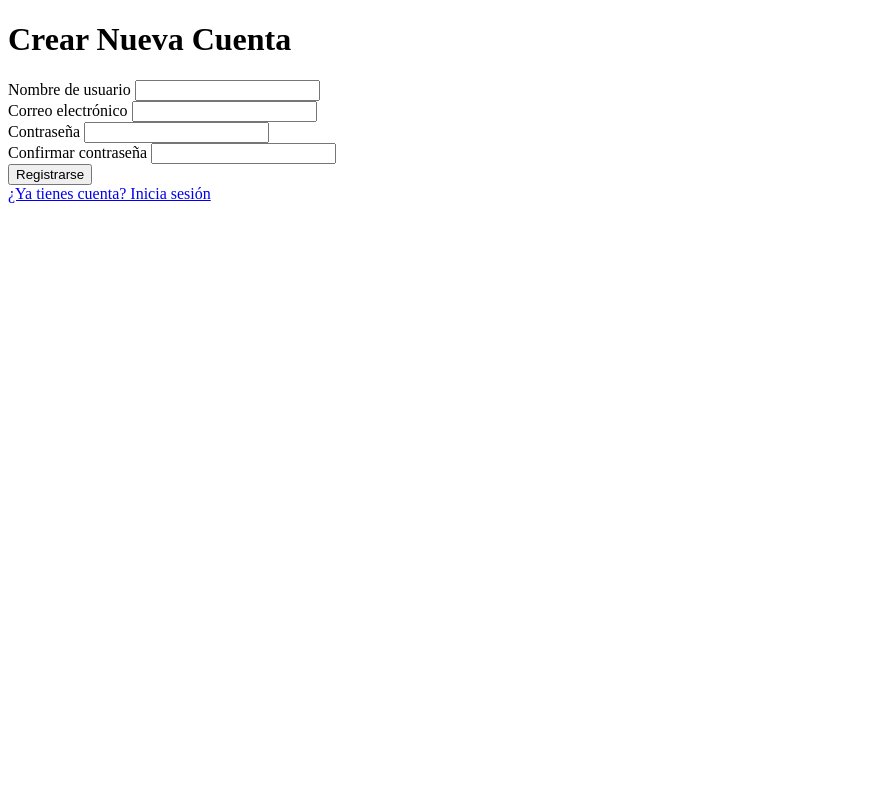
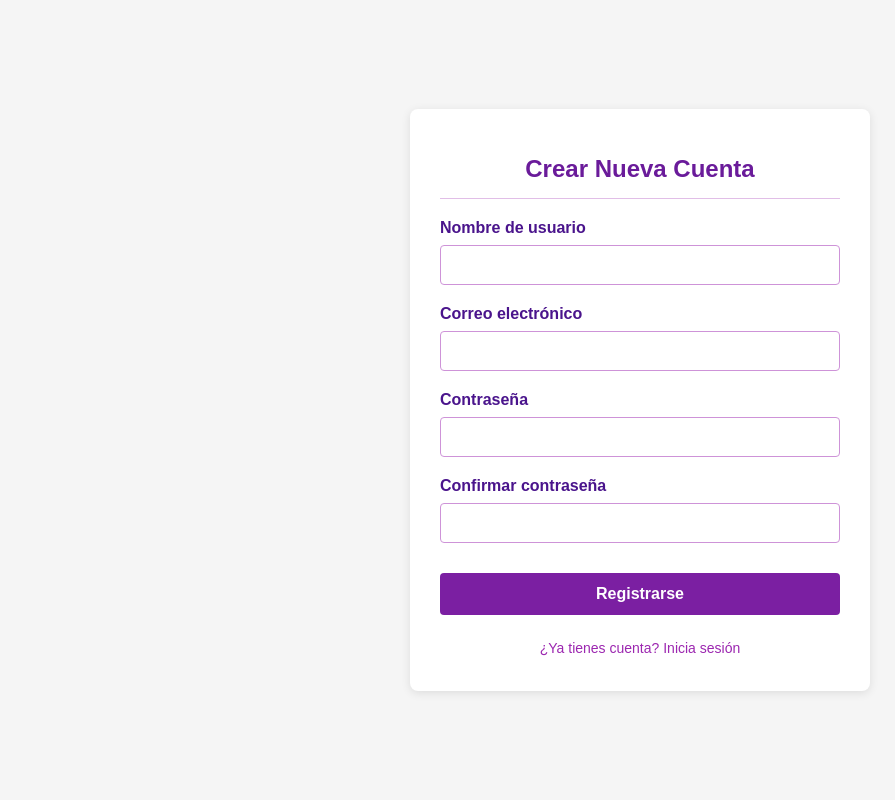
Before and after one commit to CarlimarR/Django_Project04, a Django app: page /signup/ in a window 1280 px wide. Shown: the whole page, without its empty margins (0-895 px from the left). Run offline with Django 5.2, Linux system fonts and the light colour scheme.

Commit message:
algunos estilos

```diff
--- /dev/null
+++ b/static/css/signup.css
@@ -0,0 +1,109 @@
+/* Estilos generales */
+body {
+    font-family: Arial, sans-serif;
+    background-color: #f5f5f5;
+    margin: 0;
+    padding: 0;
+    display: flex;
+    justify-content: center;
+    align-items: center;
+    min-height: 100vh;
+    color: #333;
+}
+
+/* Contenedor principal */
+div.login-container {
+    background-color: white;
+    border-radius: 8px;
+    box-shadow: 0 2px 10px rgba(0, 0, 0, 0.1);
+    padding: 30px;
+    width: 100%;
+    max-width: 400px;
+    margin: 20px;
+}
+
+/* Título */
+h1 {
+    font-size: 24px;
+    margin-bottom: 20px;
+    color: #6a1b9a; /* Morado oscuro */
+    text-align: center;
+    padding-bottom: 15px;
+    border-bottom: 1px solid #e1bee7; /* Morado claro */
+}
+
+/* Grupos de formulario */
+.form-group {
+    margin-bottom: 20px;
+}
+
+label {
+    display: block;
+    margin-bottom: 8px;
+    font-weight: 600;
+    color: #4a148c; /* Morado más oscuro */
+}
+
+input[type="text"],
+input[type="email"],
+input[type="password"] {
+    width: 100%;
+    padding: 10px;
+    border: 1px solid #ce93d8; /* Morado claro */
+    border-radius: 4px;
+    font-size: 16px;
+    box-sizing: border-box;
+}
+
+input[type="text"]:focus,
+input[type="email"]:focus,
+input[type="password"]:focus {
+    border-color: #9c27b0; /* Morado medio */
+    outline: none;
+    box-shadow: 0 0 0 2px rgba(156, 39, 176, 0.2); /* Morado con transparencia */
+}
+
+/* Mensajes de error */
+.error-message {
+    color: #d32f2f; /* Rojo para errores */
+    font-size: 14px;
+    margin-top: 5px;
+}
+
+/* Botón de enviar */
+button[type="submit"] {
+    width: 100%;
+    padding: 12px;
+    background-color: #7b1fa2; /* Morado medio-oscuro */
+    color: white;
+    border: none;
+    border-radius: 4px;
+    font-size: 16px;
+    font-weight: 600;
+    cursor: pointer;
+    transition: background-color 0.3s;
+    margin-top: 10px;
+}
+
+button[type="submit"]:hover {
+    background-color: #6a1b9a; /* Morado más oscuro al hover */
+}
+
+/* Enlaces */
+.links {
+    margin-top: 20px;
+    text-align: center;
+    font-size: 14px;
+}
+
+.links a {
+    color: #9c27b0; /* Morado medio */
+    text-decoration: none;
+    display: inline-block;
+    margin: 5px 0;
+}
+
+.links a:hover {
+    text-decoration: underline;
+    color: #7b1fa2; /* Morado más oscuro al hover */
+}
--- a/templates/includes/navbar.html
+++ b/templates/includes/navbar.html
@@ -1,4 +1,3 @@
-<!DOCTYPE html>
 <html lang="es">
 <head>
     <meta charset="UTF-8">
--- a/templates/post_list.html
+++ b/templates/post_list.html
@@ -1,5 +1,6 @@
-{% extends "includes/navbar.html" %}
-{% block content %}
+
+    {% extends "includes/navbar.html" %}
+    {% block content %}
 <!-- por defecto es objet_list -->
 {% for publicacion in object_list %}
 
--- a/templates/registration/login.html
+++ b/templates/registration/login.html
@@ -1,10 +1,14 @@
+{% load static %}
 <!DOCTYPE html>
 <html lang="es">
+
 <head>
     <meta charset="UTF-8">
     <meta name="viewport" content="width=device-width, initial-scale=1.0">
     <title>Iniciar Sesión</title>
+    <link rel="stylesheet" href="{% static 'css/login.css' %}">
 </head>
+
 <body>
     <div class="login-container">
         <h1>Iniciar Sesión</h1>
--- a/templates/registration/signup.html
+++ b/templates/registration/signup.html
@@ -1,52 +1,54 @@
+{% load static %}
 <!DOCTYPE html>
 <html lang="es">
 <head>
     <meta charset="UTF-8">
     <meta name="viewport" content="width=device-width, initial-scale=1.0">
     <title>Crear Cuenta</title>
+    <link rel="stylesheet" href="{% static 'css/signup.css' %}">
 </head>
 <body>
-    <div>
+    <div class="login-container">
         <h1>Crear Nueva Cuenta</h1>
 
         <form action="" method="post">
             {% csrf_token %}
 
-            <div>
+            <div class="form-group">
                 <label for="username">Nombre de usuario</label>
                 <input type="text" id="username" name="username" required>
                 {% if form.username.errors %}
-                    <div>{{ form.username.errors }}</div>
+                    <div class="error-message">{{ form.username.errors }}</div>
                 {% endif %}
             </div>
 
-            <div>
+            <div class="form-group">
                 <label for="email">Correo electrónico</label>
                 <input type="email" id="email" name="email" required>
                 {% if form.email.errors %}
-                    <div>{{ form.email.errors }}</div>
+                    <div class="error-message">{{ form.email.errors }}</div>
                 {% endif %}
             </div>
 
-            <div>
+            <div class="form-group">
                 <label for="password1">Contraseña</label>
                 <input type="password" id="password1" name="password1" required>
                 {% if form.password1.errors %}
-                    <div>{{ form.password1.errors }}</div>
+                    <div class="error-message">{{ form.password1.errors }}</div>
                 {% endif %}
             </div>
 
-            <div>
+            <div class="form-group">
                 <label for="password2">Confirmar contraseña</label>
                 <input type="password" id="password2" name="password2" required>
                 {% if form.password2.errors %}
-                    <div>{{ form.password2.errors }}</div>
+                    <div class="error-message">{{ form.password2.errors }}</div>
                 {% endif %}
             </div>
 
             <button type="submit">Registrarse</button>
 
-            <div>
+            <div class="links">
                 <a href="#">¿Ya tienes cuenta? Inicia sesión</a>
             </div>
         </form>
```
Also changed, not shown: static/css/login.css (added, +101 -0 lines), static/css/navbar.css (added, +95 -0 lines), static/css/post_list.css (added, +69 -0 lines), static/css/post_start.css (added, +79 -0 lines), templates/post_start.html (+7 -5 lines), db.sqlite3, 1 other file.
